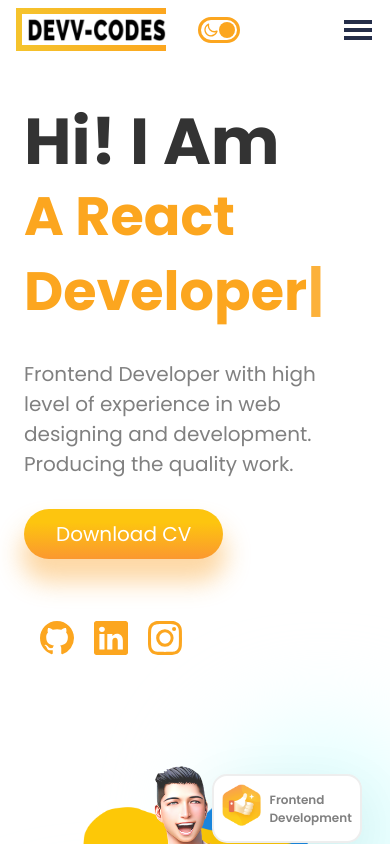
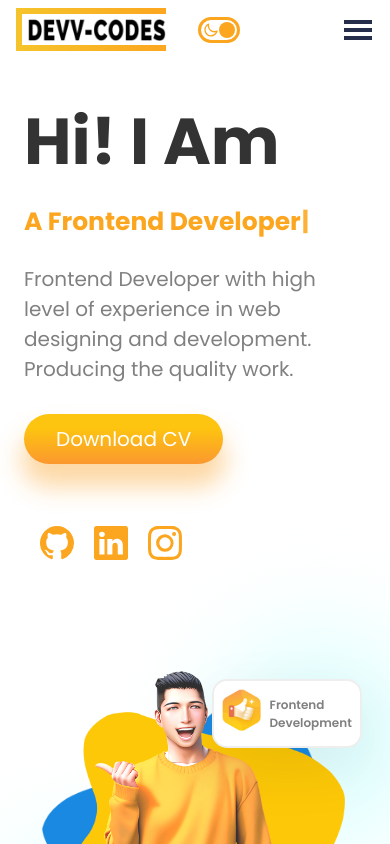
Before and after one commit to praveengoswami1996/personal_portfolio_react, a React (Create React App) app: page / in a window 390 px wide. Shown: the top 844 px of the page. Built offline with nearby package versions, Linux system fonts and the light colour scheme.

Commit message:
Some Changes in Hero.js and Hero.css

```diff
--- a/src/components/Hero/Hero.css
+++ b/src/components/Hero/Hero.css
@@ -18,14 +18,15 @@
     gap: 30px;
 }
 
-.app__hero-text h1 {
+.app__hero-text_static {
     font-size: 65px;
-    line-height: 80px;
+    line-height: 75px;
     color: #333;
 }
 
-.app__hero-text h1 span{
-    font-size: 54px;
+.app__hero-text_dynamic {
+    font-size: 55px;
+    line-height: 55px;
     color: var(--orange);
 }
 
@@ -108,6 +109,20 @@
 
 /***********************MEDIA QUERIES************************/
 
+@media screen and (min-width: 1600px){
+    .app__hero-text_dynamic {
+        font-size: 65px;
+        line-height: 75px;
+    }
+}
+
+@media screen and (max-width: 1450px){
+    .app__hero-text_dynamic {
+        font-size: 45px;
+        line-height: 45px;
+    }
+}
+
 @media screen and (max-width: 1350px) {
     .app__hero-image {
         height: 650px;
@@ -121,6 +136,21 @@
         margin: 2rem 0rem 0rem 1rem;
     }
 }
+
+@media screen and (max-width: 1290px){
+    .app__hero-text_dynamic {
+        font-size: 40px;
+        line-height: 40px;
+    }
+}
+
+@media screen and (max-width: 1210px){
+    .app__hero-text_dynamic {
+        font-size: 35px;
+        line-height: 35px;
+    }
+}
+
 @media screen and (max-width: 1150px) {
     .app__hero-image {
         height: 620px;
@@ -138,9 +168,24 @@
         left: -2rem
     }
 }
+
+@media screen and (max-width: 1120px){
+    .app__hero-text_dynamic {
+        font-size: 30px;
+        line-height: 30px;
+    }
+}
+
 @media screen and (max-width: 1050px) {
     .app__hero-image {
         height: 600px;
+    }
+}
+
+@media screen and (max-width: 1030px){
+    .app__hero-text_dynamic {
+        font-size: 25px;
+        line-height: 25px;
     }
 }
 
@@ -174,24 +219,24 @@
         width: 20rem;
         height: 20rem;
     }
-    .app__hero-text h1 {
-        font-size: 78px;
-        line-height: 95px;
-    }
     .app__hero-text p {
         font-size: 24px;
         line-height: 34px;
     }
+    .app__hero-text_dynamic {
+        font-size: 65px;
+        line-height: 65px;
+    }
 }
 
 @media screen and (max-width: 850px){
-    .app__hero-text h1 {
-        font-size: 68px;
-        line-height: 90px;
-    }
     .app__hero-text p {
         font-size: 20px;
         line-height: 30px;
+    }
+    .app__hero-text_dynamic {
+        font-size: 55px;
+        line-height: 55px;
     }
 }
 
@@ -205,6 +250,17 @@
         width: 14rem;
         height: 14rem;
     }
+    .app__hero-text_dynamic {
+        font-size: 50px;
+        line-height: 50px;
+    }
+}
+
+@media screen and (max-width: 680px){
+    .app__hero-text_dynamic {
+        font-size: 45px;
+        line-height: 45px;
+    }
 }
 
 @media screen and (max-width: 650px){
@@ -213,9 +269,12 @@
         width: 550px;
         height: 550px;
     }
-    .app__hero-text h1 {
-        font-size: 65px;
-        line-height: 75px;
+}
+
+@media screen and (max-width: 630px){
+    .app__hero-text_dynamic {
+        font-size: 40px;
+        line-height: 40px;
     }
 }
 
@@ -233,6 +292,13 @@
     }
 }
 
+@media screen and (max-width: 510px){
+    .app__hero-text_dynamic {
+        font-size: 35px;
+        line-height: 35px;
+    }
+}
+
 @media screen and (max-width: 480px){
     .app__hero-image {
         width: 450px;
@@ -245,10 +311,18 @@
         width: 400px;
         height: 450px;
     }
+    .app__hero-text_dynamic {
+        font-size: 30px;
+        line-height: 30px;
+    }
 }
 @media screen and (max-width: 400px){
     .app__hero-image {
         width: 350px;
+    }
+    .app__hero-text_dynamic {
+        font-size: 25px;
+        line-height: 25px;
     }
 }
 
@@ -257,10 +331,6 @@
     .background__effect2 {
         width: 8rem;
         height: 8rem;
-    }
-    .app__hero-text h1 {
-        font-size: 55px;
-        line-height: 70px;
     }
     .app__hero-text p {
         font-size: 16px;
@@ -273,28 +343,26 @@
         right: -2rem;
     }
     .app__hero-image {
-        width: 350px;
-        height: 550px;
-    }
-
-}
-@media screen and (max-width: 350px){
-    .app__hero-image {
         width: 300px;
         height: 450px;
     }
     .vectorimage1 {
         transform: scale(1.3);
     }
+    .app__hero-text_static {
+        font-size: 45px;
+        line-height: 55px;
+    }
+    .app__hero-text_dynamic {
+        font-size: 20px;
+        line-height: 20px;
+    }
 }
+
 @media screen and (max-width: 300px){
     .app__hero-image {
         width: 250px;
         height: 500px;
         margin-top: 1rem;
     }
-    .app__hero-text h1 {
-        font-size: 45px;
-        line-height: 65px;
-    }
 }
--- a/src/components/Hero/Hero.js
+++ b/src/components/Hero/Hero.js
@@ -15,8 +15,8 @@ const Hero = () => {
     <section className='app__hero' id="home">
 
         <div className='app__hero-text'>
-            <h1>Hi! I Am<br />
-              <span>
+            <h1 className='app__hero-text_static'>Hi! I Am</h1>
+            <h1 className='app__hero-text_dynamic'>
               <Typewriter
                 options={{
                   autoStart: true,
@@ -24,11 +24,9 @@ const Hero = () => {
                   delay: 60,
                   strings: [
                     "Praveen Goswami",
-                      "A React Developer",
                     "A Frontend Developer"
                   ]}}
               />
-              </span>
             </h1>
 
             <p>Frontend Developer with high level of experience in web designing and development. Producing the quality work.</p>
```
Also changed, not shown: src/index.css (line endings or trailing spaces). Lines whose indentation alone changed are shown as unchanged.
